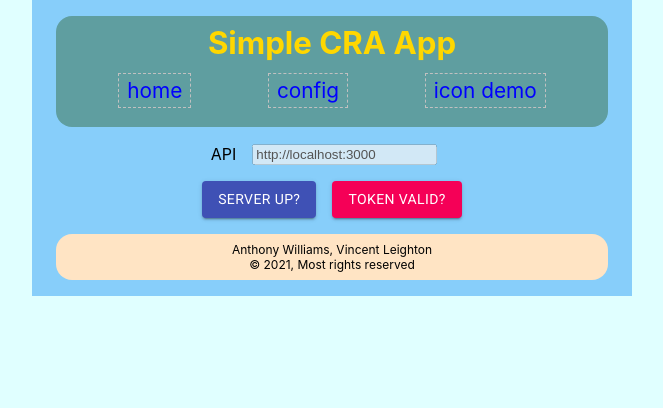
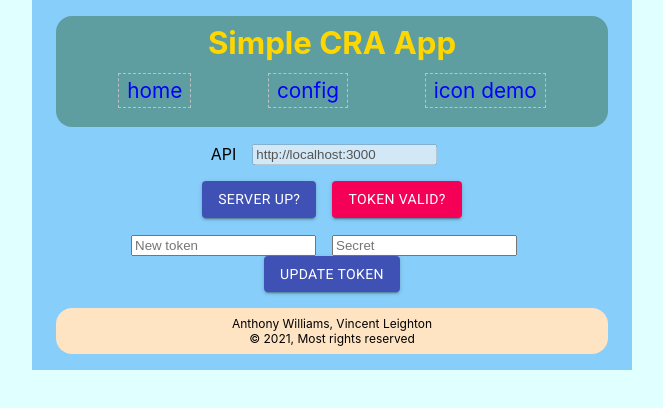
Before and after one commit to Wolven531/simple-cra-app, a React (Create React App) app: page /config in a window 1280 px wide. Shown: the top 408 px of the page, without its empty margins (308-971 px from the left). Built offline with nearby package versions, Linux system fonts and the light colour scheme.

Commit message:
Add update token button and input field

```diff
--- a/src/ConfigPage/ConfigPage.tsx
+++ b/src/ConfigPage/ConfigPage.tsx
@@ -1,5 +1,5 @@
 import { Button, Container, Grid } from '@material-ui/core'
-import React, { FC } from 'react'
+import React, { FC, useState } from 'react'
 import { ApiService } from '../services/ApiService'
 import './ConfigPage.css'
 
@@ -8,6 +8,9 @@ export interface ConfigPageProps {
 }
 
 const ConfigPage: FC<ConfigPageProps> = ({ api }) => {
+	const [newToken, setNewToken] = useState('')
+	const [secret, setSecret] = useState('')
+
 	const fireHealthCheck = async () => {
 		const msg = await api.pingApiHealthEndpoint()
 
@@ -20,7 +23,7 @@ const ConfigPage: FC<ConfigPageProps> = ({ api }) => {
 	}
 
 	return (
-		<Container>
+		<Container className="config-page">
 			<Grid container alignItems="center" justify="center" style={{ margin: '0 0 1rem 0' }}>
 				<Grid item>
 					API
@@ -47,6 +50,24 @@ const ConfigPage: FC<ConfigPageProps> = ({ api }) => {
 					Token valid?
 				</Button>
 			</Container>
+			<Grid container alignItems="center" justify="center" style={{ margin: '1rem 0' }}>
+				<Grid item>
+					<input value={newToken} onChange={e => { setNewToken(e.target.value) }} placeholder="New token" />
+				</Grid>
+				<Grid item style={{ margin: '0 1rem 0 1rem' }}>
+					<input value={secret} onChange={e => { setSecret(e.target.value) }} placeholder="Secret" />
+				</Grid>
+				<Grid item style={{ margin: '0 1rem 0 1rem' }}>
+					<Button
+						className="btn-update-token"
+						color="primary"
+						variant="contained"
+						onClick={() => {}}
+					>
+						Update Token
+					</Button>
+				</Grid>
+			</Grid>
 		</Container>
 	)
 }
```
